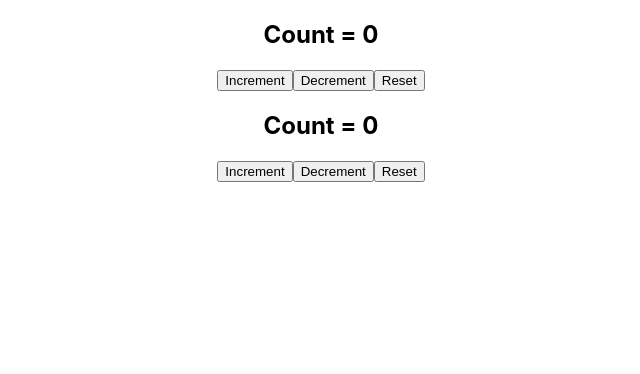
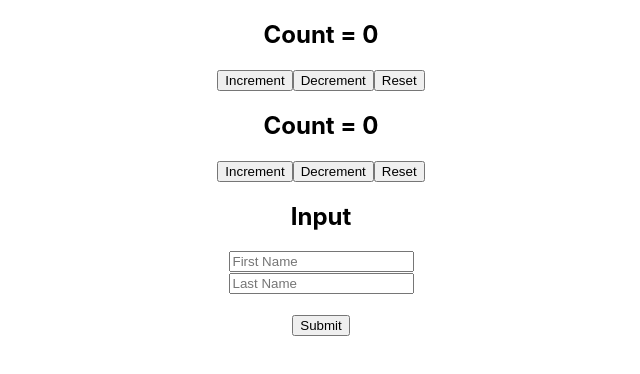
Before and after one commit to gauravgupta799/reactPractice, a React (Create React App) app: page / in a window 1280 px wide. Shown: the top 374 px of the page, without its empty margins (319-959 px from the left). Built offline with nearby package versions, Linux system fonts and the light colour scheme; the HTML template or start-up script is replaced by a standard one.

Commit message:
useInput CustomHook

```diff
--- a/src/CustomHook/CustomIndex.js
+++ b/src/CustomHook/CustomIndex.js
@@ -3,6 +3,7 @@ import React from 'react'
 // import DocTitleTwo from './CustomDocTitle/DocTitleTwo'
 import CounterOne from "./CustomCounter/CounterOne"
 import CounterTwo from './CustomCounter/CounterTwo'
+import Input from "./CustomInput/Input"
 
 const Customindex =()=> {
   return (
@@ -11,6 +12,7 @@ const Customindex =()=> {
         {/* <DocTitleTwo /> */}
         <CounterOne />
         <CounterTwo/>
+        <Input />
     </div>
   )
 }
--- /dev/null
+++ b/src/CustomHook/CustomInput/Input.js
@@ -0,0 +1,27 @@
+import React,{useState} from 'react'
+import useInput from "./useInput";
+
+const Input = () => {
+  const [FirstName, resetFirstName, bindFirstName ] = useInput("")
+  const [LastName, resetLastName, bindLastName] = useInput("")
+
+  const handleSubmit= (e) => {
+    e.preventDefault()
+    alert(`Hello ${FirstName} ${LastName}`)
+    resetFirstName()
+    resetLastName()
+  }
+
+  return (
+    <div>
+        <h2>Input</h2>
+        <form onSubmit={handleSubmit}>
+          <input type="text" placeholder="First Name" {...bindFirstName} /><br/>
+          <input type="text" placeholder="Last Name" {...bindLastName} /><br/><br/>
+          <button type="submit">Submit</button>
+        </form>
+    </div>
+  )
+}
+
+export default Input
--- /dev/null
+++ b/src/CustomHook/CustomInput/useInput.js
@@ -0,0 +1,16 @@
+import {useState} from 'react'
+
+const useInput = (initialValue) => {
+  const [value, setValue] = useState(initialValue);
+
+  const reset =()=>{
+    setValue(initialValue);
+  }
+  const bind = {
+    value,
+    onChange: (e)=>setValue(e.target.value)
+  }
+  return [value,reset,bind]
+}
+
+export default useInput
```
